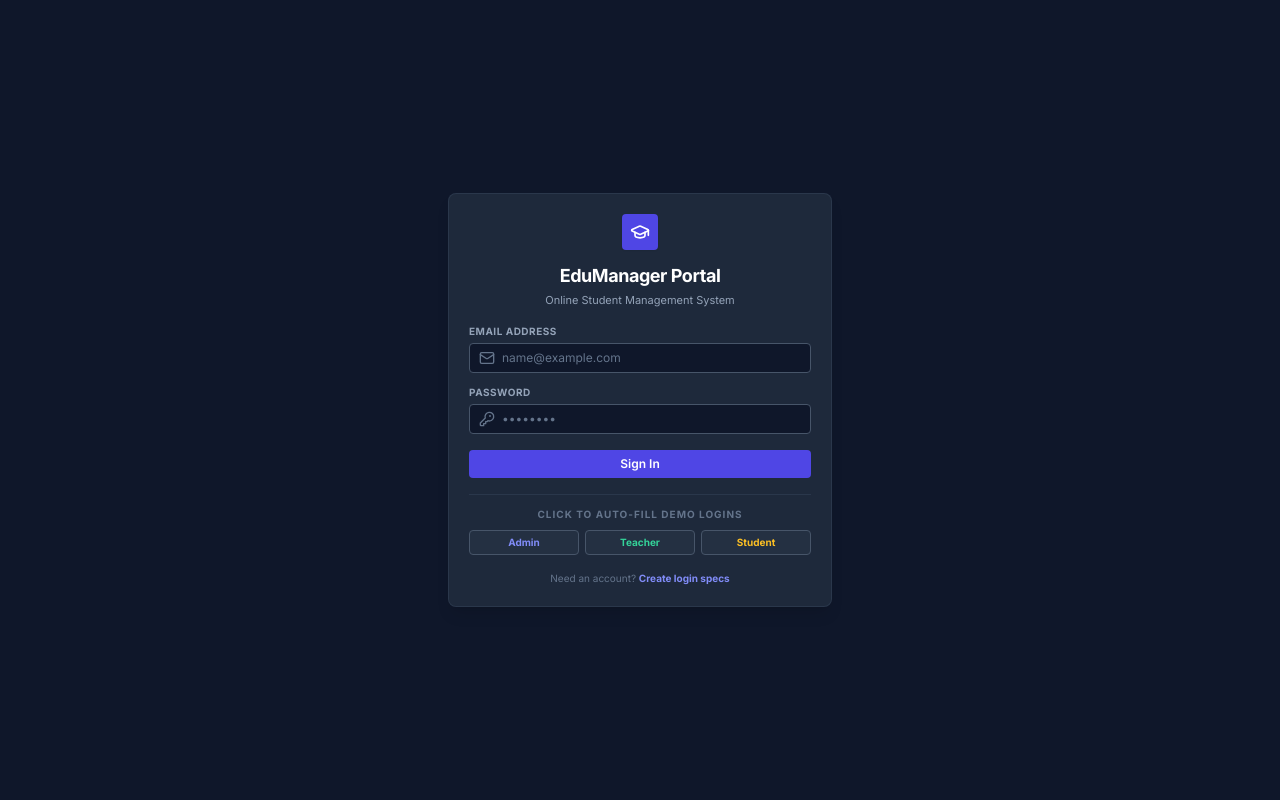
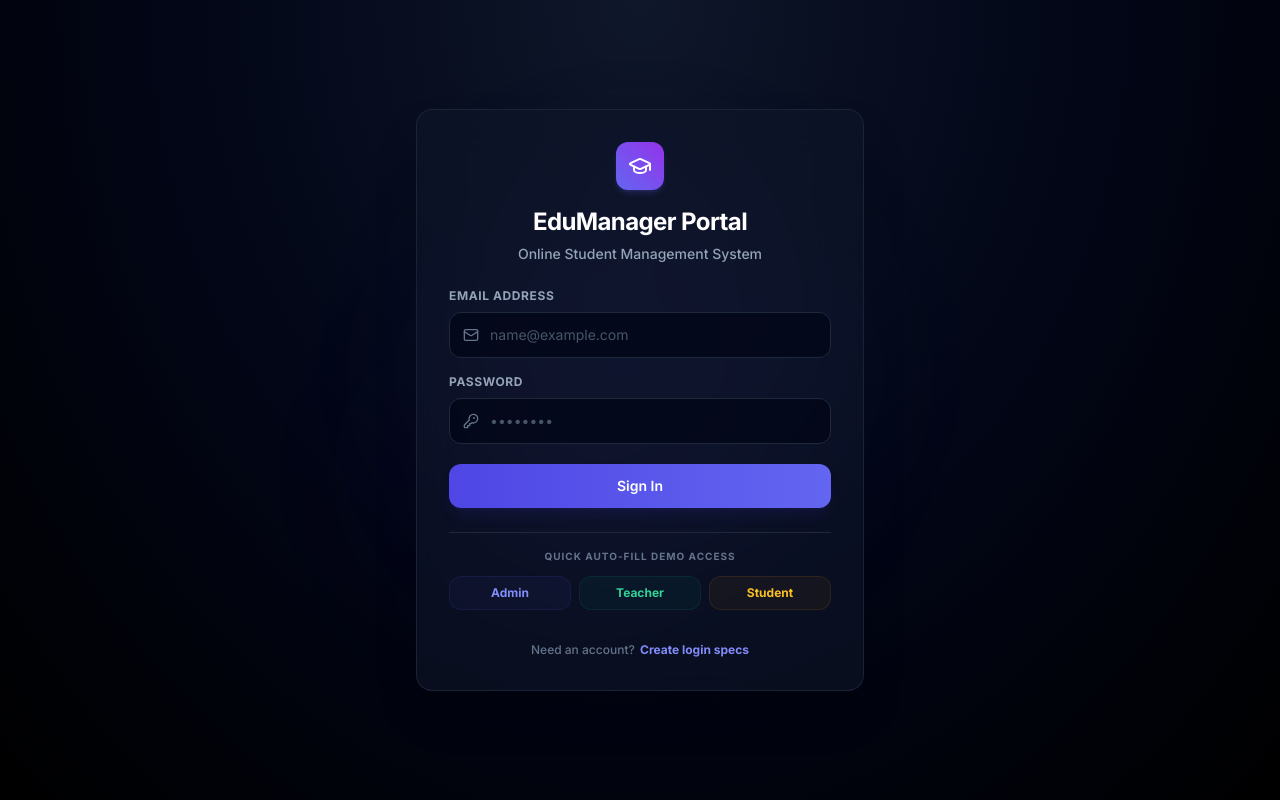
Before and after one commit to Robertribbon25/E-learning-managementsystem, a React (Vite) app in the folder student-management-system/frontend/: page /login in a window 1280 px wide. Built offline with nearby package versions, Linux system fonts and the light colour scheme; the HTML template or start-up script is replaced by a standard one.

Commit message:
another 4 version

```diff
--- a/student-management-system/frontend/src/pages/Login.jsx
+++ b/student-management-system/frontend/src/pages/Login.jsx
@@ -1,7 +1,7 @@
 import React, { useState } from 'react';
 import { useNavigate, Link } from 'react-router-dom';
 import { useAuth } from '../context/AuthContext';
-import { GraduationCap, ShieldAlert, KeyRound, Mail, AlertCircle } from 'lucide-react';
+import { GraduationCap, KeyRound, Mail, AlertCircle, Loader2 } from 'lucide-react';
 
 export default function Login() {
   const [email, setEmail] = useState('');
@@ -46,35 +46,42 @@ export default function Login() {
   };
 
   return (
-    <div className="flex min-h-screen items-center justify-center bg-slate-900 px-3 py-6 sm:px-4">
-      <div className="w-full max-w-sm space-y-4 bg-slate-800 p-5 rounded-lg border border-slate-700/60 shadow-lg animate-slide-in">
+    <div className="flex min-h-screen items-center justify-center bg-[radial-gradient(ellipse_at_top,_var(--tw-gradient-stops))] from-slate-900 via-slate-950 to-black px-4 py-8 relative overflow-hidden">
+      {/* Decorative ambient background glows */}
+      <div className="absolute top-1/4 left-1/2 -translate-x-1/2 h-[350px] w-[350px] rounded-full bg-indigo-500/10 blur-[80px] pointer-events-none" />
+      <div className="absolute bottom-1/4 left-1/3 h-[250px] w-[250px] rounded-full bg-purple-500/5 blur-[100px] pointer-events-none" />
+
+      <div className="w-full max-w-md space-y-6 backdrop-blur-xl bg-slate-900/60 p-8 rounded-2xl border border-slate-800/80 shadow-2xl relative z-10 transition-all">
+        {/* Header section */}
         <div className="text-center">
-          <div className="mx-auto flex h-9 w-9 items-center justify-center rounded bg-indigo-600 text-white shadow-sm">
-            <GraduationCap className="h-5 w-5" />
+          <div className="mx-auto flex h-12 w-12 items-center justify-center rounded-xl bg-gradient-to-tr from-indigo-500 to-purple-600 text-white shadow-md shadow-indigo-500/20">
+            <GraduationCap className="h-6 w-6" />
           </div>
-          <h2 className="mt-3 text-lg font-bold text-white tracking-tight">
+          <h2 className="mt-4 text-2xl font-extrabold text-white tracking-tight">
             EduManager Portal
           </h2>
-          <p className="mt-0.5 text-[11px] text-slate-400">
+          <p className="mt-1.5 text-sm text-slate-400 font-medium">
             Online Student Management System
           </p>
         </div>
 
+        {/* Error notification banner */}
         {errorMsg && (
-          <div className="flex items-center gap-1.5 rounded bg-rose-950/40 p-2 text-[11px] text-rose-300 border border-rose-800/40 animate-slide-in">
-            <AlertCircle className="h-3.5 w-3.5 flex-shrink-0" />
-            <span>{errorMsg}</span>
+          <div className="flex items-start gap-2.5 rounded-xl bg-rose-500/10 p-3.5 text-sm text-rose-400 border border-rose-500/20 animate-in fade-in slide-in-from-top-2 duration-200">
+            <AlertCircle className="h-5 w-5 flex-shrink-0 text-rose-500 mt-0.5" />
+            <span className="font-medium leading-relaxed">{errorMsg}</span>
           </div>
         )}
 
-        <form className="space-y-4" onSubmit={handleLogin}>
-          <div className="space-y-3">
+        {/* Main core credentials form */}
+        <form className="space-y-5" onSubmit={handleLogin}>
+          <div className="space-y-4">
             <div>
-              <label htmlFor="email-address" className="block text-[10px] font-bold text-slate-400 mb-1 uppercase tracking-wider">
+              <label htmlFor="email-address" className="block text-xs font-bold text-slate-400 mb-2 uppercase tracking-wider">
                 Email Address
               </label>
-              <div className="relative">
-                <div className="pointer-events-none absolute inset-y-0 left-0 flex items-center pl-2.5 text-slate-500">
+              <div className="relative group">
+                <div className="pointer-events-none absolute inset-y-0 left-0 flex items-center pl-3.5 text-slate-500 group-focus-within:text-indigo-400 transition-colors">
                   <Mail className="h-4 w-4" />
                 </div>
                 <input
@@ -85,18 +92,18 @@ export default function Login() {
                   required
                   value={email}
                   onChange={(e) => setEmail(e.target.value)}
-                  className="block w-full rounded border border-slate-600 bg-slate-900 pl-8 pr-3 py-1.5 text-slate-200 placeholder-slate-500 focus:border-indigo-500 text-xs focus:outline-none"
+                  className="block w-full rounded-xl border border-slate-800 bg-slate-950/80 pl-10 pr-4 py-3 text-slate-200 placeholder-slate-600 focus:border-indigo-500 focus:ring-2 focus:ring-indigo-500/20 text-sm focus:outline-none transition-all"
                   placeholder="name@example.com"
                 />
               </div>
             </div>
 
             <div>
-              <label htmlFor="password" className="block text-[10px] font-bold text-slate-400 mb-1 uppercase tracking-wider">
+              <label htmlFor="password" className="block text-xs font-bold text-slate-400 mb-2 uppercase tracking-wider">
                 Password
               </label>
-              <div className="relative">
-                <div className="pointer-events-none absolute inset-y-0 left-0 flex items-center pl-2.5 text-slate-500">
+              <div className="relative group">
+                <div className="pointer-events-none absolute inset-y-0 left-0 flex items-center pl-3.5 text-slate-500 group-focus-within:text-indigo-400 transition-colors">
                   <KeyRound className="h-4 w-4" />
                 </div>
                 <input
@@ -107,55 +114,61 @@ export default function Login() {
                   required
                   value={password}
                   onChange={(e) => setPassword(e.target.value)}
-                  className="block w-full rounded border border-slate-600 bg-slate-900 pl-8 pr-3 py-1.5 text-slate-200 placeholder-slate-500 focus:border-indigo-500 text-xs focus:outline-none"
+                  className="block w-full rounded-xl border border-slate-800 bg-slate-950/80 pl-10 pr-4 py-3 text-slate-200 placeholder-slate-600 focus:border-indigo-500 focus:ring-2 focus:ring-indigo-500/20 text-sm focus:outline-none transition-all"
                   placeholder="••••••••"
                 />
               </div>
             </div>
           </div>
 
-          <div>
-            <button
-              type="submit"
-              disabled={isLoading}
-              className="flex w-full justify-center rounded bg-indigo-600 px-3 py-1.5 text-xs font-semibold text-white shadow-none hover:bg-indigo-500 focus:outline-none transition-colors cursor-pointer"
-            >
-              {isLoading ? 'Authenticating...' : 'Sign In'}
-            </button>
-          </div>
+          <button
+            type="submit"
+            disabled={isLoading}
+            className="flex w-full items-center justify-center gap-2 rounded-xl bg-gradient-to-r from-indigo-600 to-indigo-500 px-4 py-3 text-sm font-semibold text-white shadow-lg shadow-indigo-600/10 hover:from-indigo-500 hover:to-indigo-400 focus:outline-none focus:ring-2 focus:ring-indigo-500 focus:ring-offset-2 focus:ring-offset-slate-900 transition-all cursor-pointer disabled:opacity-50 disabled:cursor-not-allowed"
+          >
+            {isLoading ? (
+              <>
+                <Loader2 className="h-4 w-4 animate-spin" />
+                Authenticating...
+              </>
+            ) : (
+              'Sign In'
+            )}
+          </button>
         </form>
 
-        {/* Demo Accounts Panel */}
-        <div className="border-t border-slate-700/60 pt-3">
-          <p className="text-center text-[10px] font-bold text-slate-500 uppercase tracking-widest mb-2">
-            Click to Auto-fill Demo Logins
+        {/* Quick sandbox access platform panel */}
+        <div className="border-t border-slate-800 pt-4">
+          <p className="text-center text-[10px] font-bold text-slate-500 uppercase tracking-widest mb-3">
+            Quick Auto-fill Demo Access
           </p>
-          <div className="grid grid-cols-3 gap-1.5">
+          <div className="grid grid-cols-3 gap-2">
             <button
               onClick={() => autofill('admin')}
-              className="rounded bg-slate-700/30 border border-slate-600 px-2 py-1 text-[10px] font-bold text-indigo-400 hover:bg-slate-700/60 transition-colors cursor-pointer"
+              className="rounded-xl bg-indigo-500/5 border border-indigo-500/10 px-3 py-2 text-xs font-bold text-indigo-400 hover:bg-indigo-500/10 hover:border-indigo-500/30 transition-all cursor-pointer text-center"
             >
               Admin
             </button>
             <button
               onClick={() => autofill('teacher')}
-              className="rounded bg-slate-700/30 border border-slate-600 px-2 py-1 text-[10px] font-bold text-emerald-400 hover:bg-slate-700/60 transition-colors cursor-pointer"
+              className="rounded-xl bg-emerald-500/5 border border-emerald-500/10 px-3 py-2 text-xs font-bold text-emerald-400 hover:bg-emerald-500/10 hover:border-emerald-500/30 transition-all cursor-pointer text-center"
             >
               Teacher
             </button>
             <button
               onClick={() => autofill('student')}
-              className="rounded bg-slate-700/30 border border-slate-600 px-2 py-1 text-[10px] font-bold text-amber-400 hover:bg-slate-700/60 transition-colors cursor-pointer"
+              className="rounded-xl bg-amber-500/5 border border-amber-500/10 px-3 py-2 text-xs font-bold text-amber-400 hover:bg-amber-500/10 hover:border-amber-500/30 transition-all cursor-pointer text-center"
             >
               Student
             </button>
           </div>
         </div>
 
-        <div className="text-center">
-          <p className="text-[10px] text-slate-500">
+        {/* Portal Registration Navigation details */}
+        <div className="text-center pt-2">
+          <p className="text-xs text-slate-500 font-medium">
             Need an account?{' '}
-            <Link to="/register" className="font-bold text-indigo-400 hover:text-indigo-300 transition-colors">
+            <Link to="/register" className="font-bold text-indigo-400 hover:text-indigo-300 transition-colors ml-0.5">
               Create login specs
             </Link>
           </p>
```
